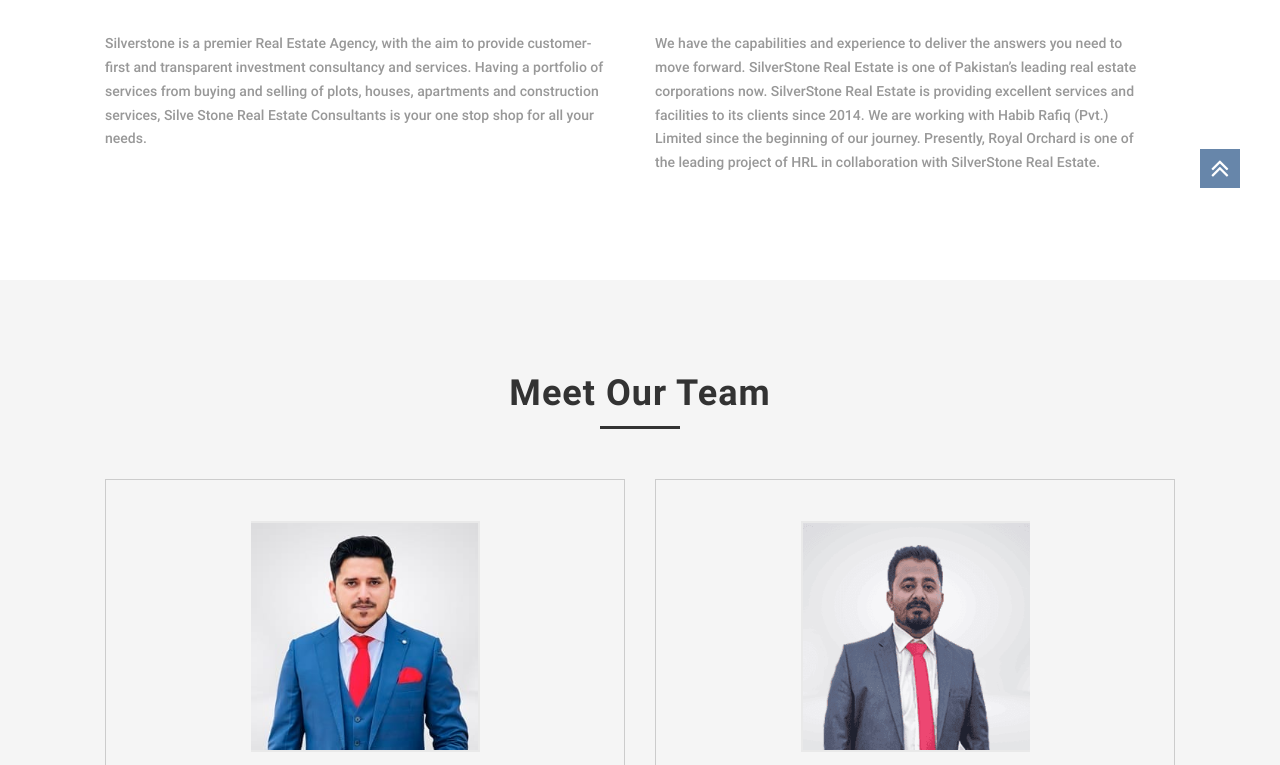
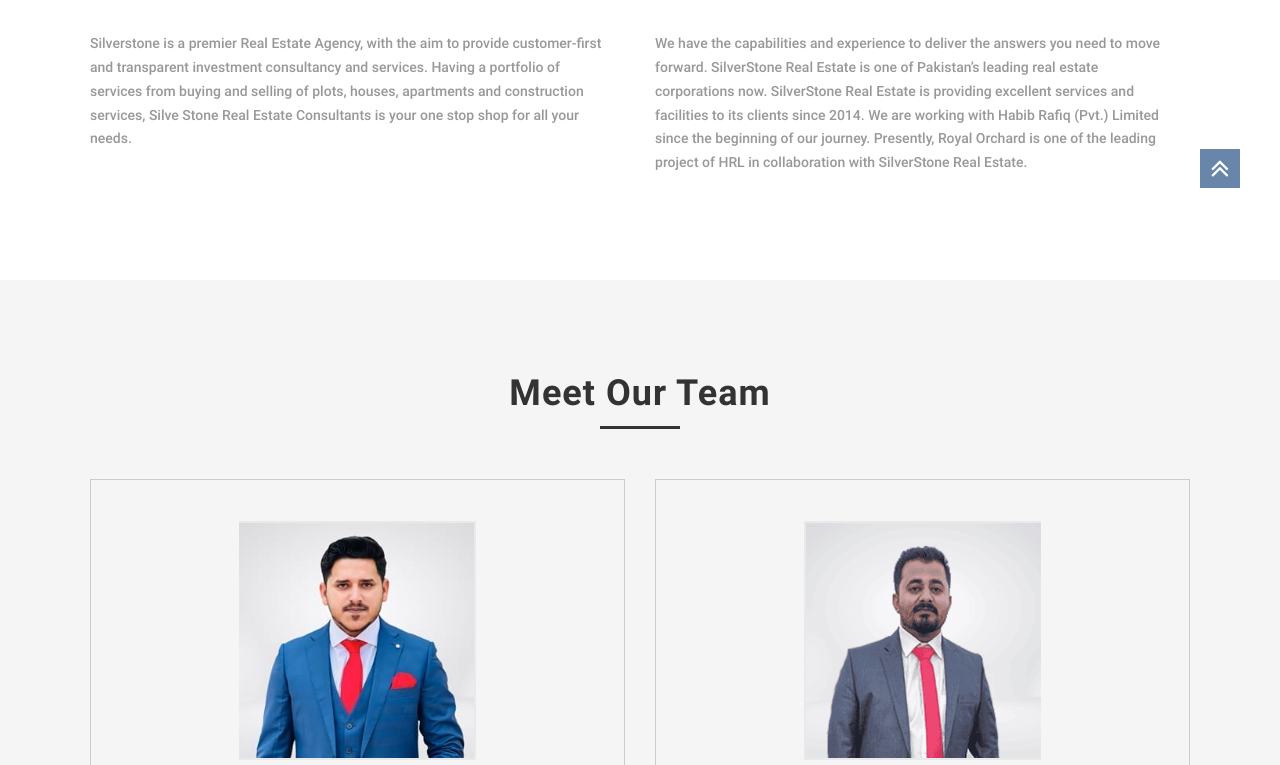
Before and after one commit to ShehryKhan/first-push, a plain HTML site: page about.html in a window 1280 px wide. Shown: the part 652-1417 px from the top of the page. Drawn offline with Linux system fonts and the light colour scheme; files whose address does not match are found by name.

Commit message:
lorem ipsum

```diff
--- a/css/main.css
+++ b/css/main.css
@@ -63,7 +63,10 @@ Input, textarea : 16px/1.5 'Roboto-Ragular', Arial, sans-serif;
 
 /*------------------------------------------------------------------
 [ Bootstrap ]*/
-.container {max-width: 1100px;}
+.container {
+  max-width: 1100px;
+  padding: 0;
+}
 
 /*------------------------------------------------------------------
 [ Slick ]*/
@@ -3167,10 +3170,10 @@ footer .text-nowrap i:hover{
   padding-left: 0;
   padding-right: 0;
 }
-/* .p-b-20 {
+.p-b-20 {
   padding-left: 0;
   padding-right: 0;
-}*/
+}
 
 .col-12 {
   padding-left: 0;
```
